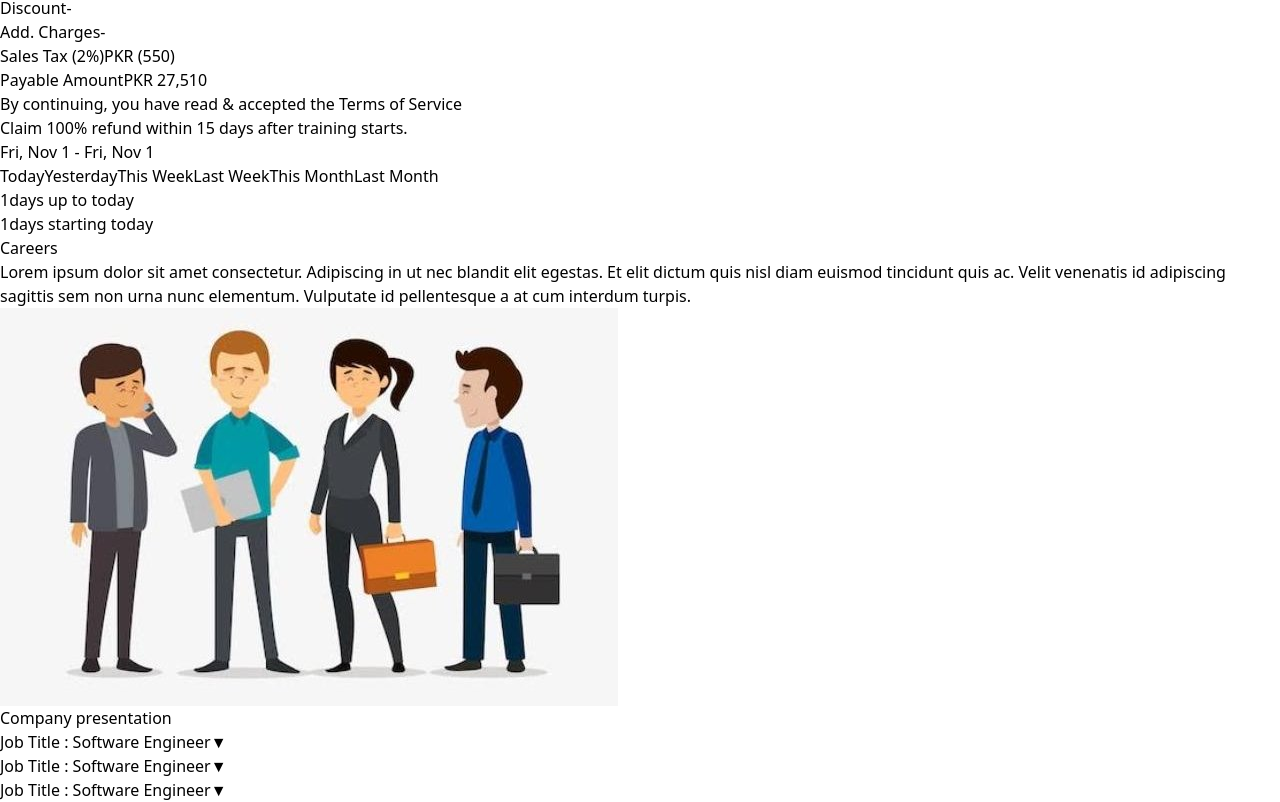
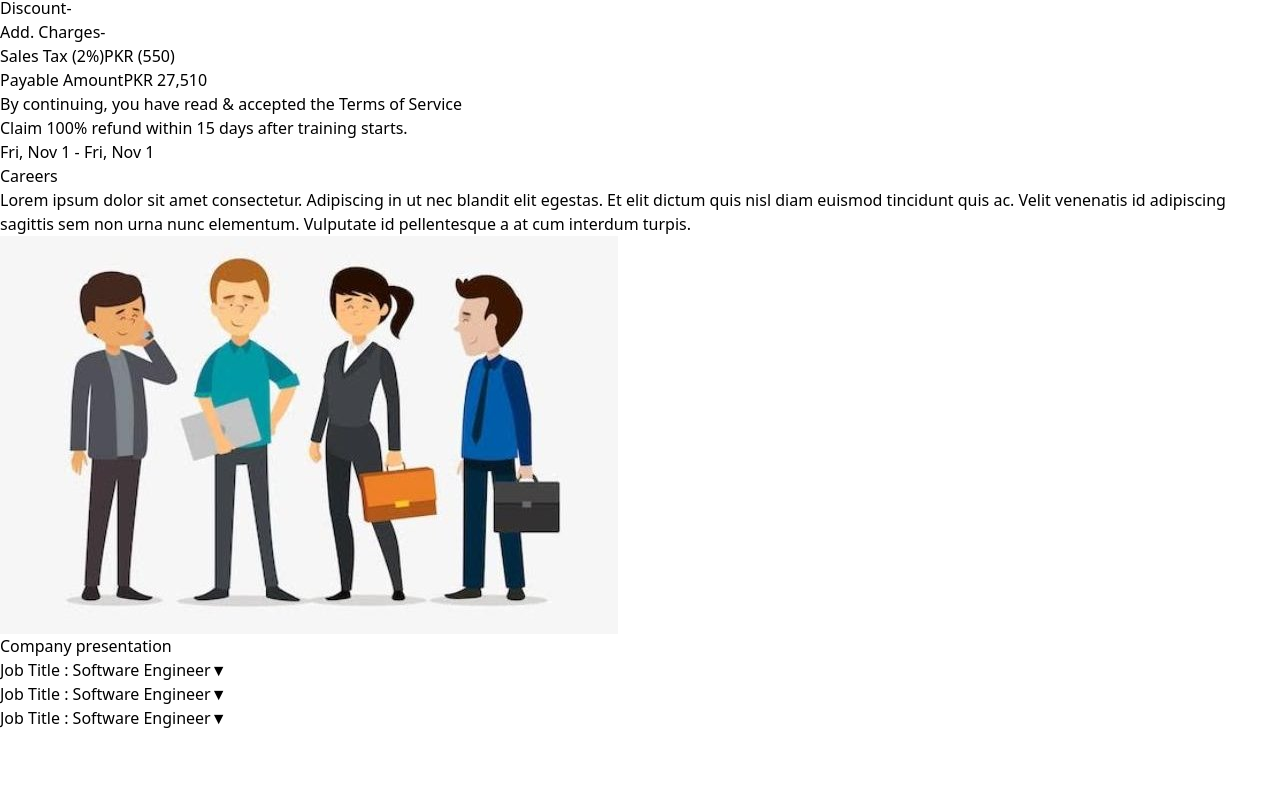
Before and after one commit to Muneeb-Akbar/paymentApp, a React (Vite) app: page / in a window 1280 px wide. Shown: the part 919-1721 px from the top of the page. After the commit the page ends 1649 px from the top, so only its background shows below. Built offline with nearby package versions, Linux system fonts and the light colour scheme.

Commit message:
Live Project

```diff
--- a/src/components/Date_Range.jsx
+++ b/src/components/Date_Range.jsx
@@ -37,29 +37,6 @@ const Date_Range = ({ onDateChange }) => {
         </div>
       </div>
 
-      <div className="flex flex-col md:flex-row w-full ">
-        <div className="w-full md:w-1/2 p-2 border-r border mb-4 md:mb-0">
-          <div className="space-y-2 border-b">
-            <button className="font-bold block w-full text-left px-2 py-1 text-blue-500 hover:bg-gray-100 rounded border-b">Today</button>
-            <button className="font-bold block w-full text-left px-2 py-1 hover:bg-gray-100 rounded border-b">Yesterday</button>
-            <button className="font-bold block w-full text-left px-2 py-1 hover:bg-gray-100 rounded border-b">This Week</button>
-            <button className="font-bold block w-full text-left px-2 py-1 hover:bg-gray-100 rounded border-b">Last Week</button>
-            <button className="font-bold block w-full text-left px-2 py-1 hover:bg-gray-100 rounded border-b">This Month</button>
-            <button className="font-bold block w-full text-left px-2 py-1 hover:bg-gray-100 rounded border-b">Last Month</button>
-          </div>
-
-          <div className="mt-4 space-y-2">
-            <div className="flex items-center space-x-2">
-              <span className="w-8 h-8 bg-blue-100 rounded-lg flex items-center justify-center">1</span>
-              <span className="m-1">days up to today</span>
-            </div>
-            <div className="flex items-center space-x-2">
-              <span className="w-8 h-8 bg-blue-100 rounded-lg flex items-center justify-center">1</span>
-              <span>days starting today</span>
-            </div>
-          </div>
-        </div>
-
         <div className="flex-grow p-2 md:p-4">
           {showDatePicker && (
             <DateRange
@@ -70,7 +47,7 @@ const Date_Range = ({ onDateChange }) => {
           )}
         </div>
       </div>
-    </div>
+    // </div>
   );
 };
 
```
